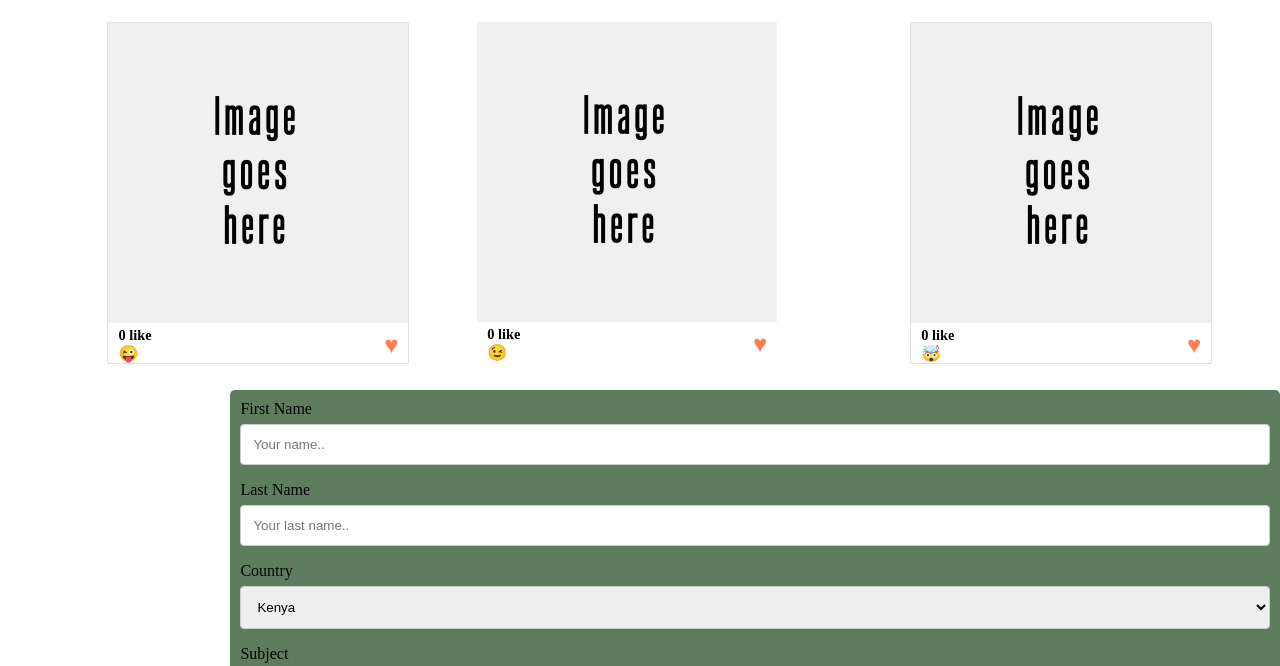
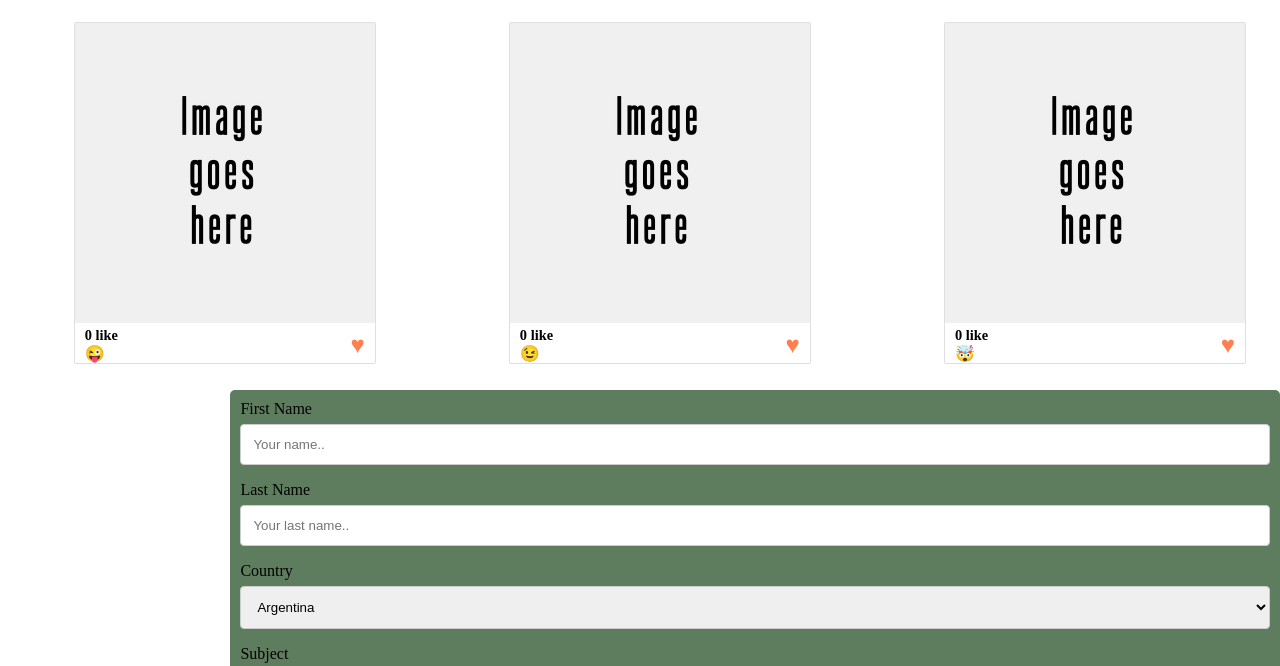
Before and after one commit to GacheruIan/test-, a plain HTML site: page index.html in a window 1280 px wide. Shown: the part 436-1102 px from the top of the page. Drawn offline with Linux system fonts and the light colour scheme; no server answers; a web font is replaced by a local one.

```diff
--- a/index.html
+++ b/index.html
@@ -14,10 +14,9 @@
 <link rel="stylesheet" href="https://cdnjs.cloudflare.com/ajax/libs/font-awesome/4.7.0/css/font-awesome.min.css">
 </head>
 <body>
-
+<!-- start of head-section -->
 <div class="main-section">
-
-    <div class="container" onclick="myFunction(this)">
+    <div class="containerUp" onclick="myFunction(this)">
         <div class="bar1"></div>
         <div class="bar2"></div>
         <div class="bar3"></div>
@@ -30,6 +29,7 @@
     </div>
 </div>
 <!-- end of head-section -->
+<!-- start of search-section -->
 <div id = header-section>
     <div id="text-one">
         <h1>I want to have a ....</h1>
@@ -38,8 +38,9 @@
         <input type="text" placeholder="Search.." name="search" id ="name">
         <button type="submit" id = "search-icon"><i class="fa fa-search"></i></button>
     </div>
+   <!-- end of search-section -->
 
-
+   <!-- start of mid-section -->
 </div>
 
 <div class = "mid-section">
@@ -59,8 +60,8 @@
       </div>
     </div>
 
-<div class="image-container2">
-  <div class="image-card2">
+<div class="image-container">
+  <div class="image-card">
     <img id="" class="image2" src="cTailsImg/image-placeholder.jpg"  width="300"/>
     <div class="likes-section">
       <span id="like-count" class="likes">0 like<p>&#128521;</p></span>
@@ -79,9 +80,10 @@
   </div>
 </div>
 </div>
+<!-- end of mid-section -->
 <!-- form section -->
 <div class="container">
-  <form action="action_page.php">
+  <form action="#">
 
     <label for="fname">First Name</label>
     <input type="text" id="fname" name="firstname" placeholder="Your name..">
@@ -91,13 +93,32 @@
 
     <label for="country">Country</label>
     <select id="country" name="country">
-      <option value="kenya">Kenya</option>
-      <option value="uganda">uganda</option>
-      <option value="tanzania">tanzania</option>
+      <option value="Argentina">Argentina</option>
+      <option value="Britain">Britain"</option>
+      <option value="China">China</option>
+      <option value="Denmark">Denmark</option>
+      <option value="Eritrea">Eritrea</option>
+      <option value="France">France</option>
+      <option value="Greece">Greece</option>
+      <option value="Honduras">Honduras</option>
+      <option value="Israel">Israel</option>
+      <option value="Japan">Japan</option>
+      <option value="Kenya">Kenya</option>
+      <option value="Libya">Libya</option>
+      <option value="Madagascar">Madagascar</option>
+      <option value="Nauru">Nauru</option>
+      <option value="Oman">Oman</option>
+      <option value="Philippines">Philippines</option>
+      <option value="Romania">Romania</option>
+      <option value="Solomon Islands">Solomon Islands</option>
+      <option value="Turkey">Turkey</option>
+      <option value="Uganda">Uganda</option>
+      <option value="Venezuela">Venezuela</option>
+      <option value="Yemen">Yemen</option>
+      <option value="Zimbabwe">Zimbabwe</option>
     </select>
-
     <label for="subject">Subject</label>
-    <textarea id="subject" name="subject" placeholder="Write something.." style="height:200px"></textarea>
+    <textarea id="subject" name="subject" placeholder="Give us your feedback.." style="height:200px"></textarea>
     <input type="submit" value="Submit">
 
   </form>
@@ -111,6 +132,7 @@
     <a href="#" class="fa fa-facebook"></a><br>
     <a href="#" class="fa fa-instagram"></a>
 </div>
+<!-- end of social media icons -->
 
 <div id ="bottom-img">
     <img src="assets/img/Frame 6.png">
```
